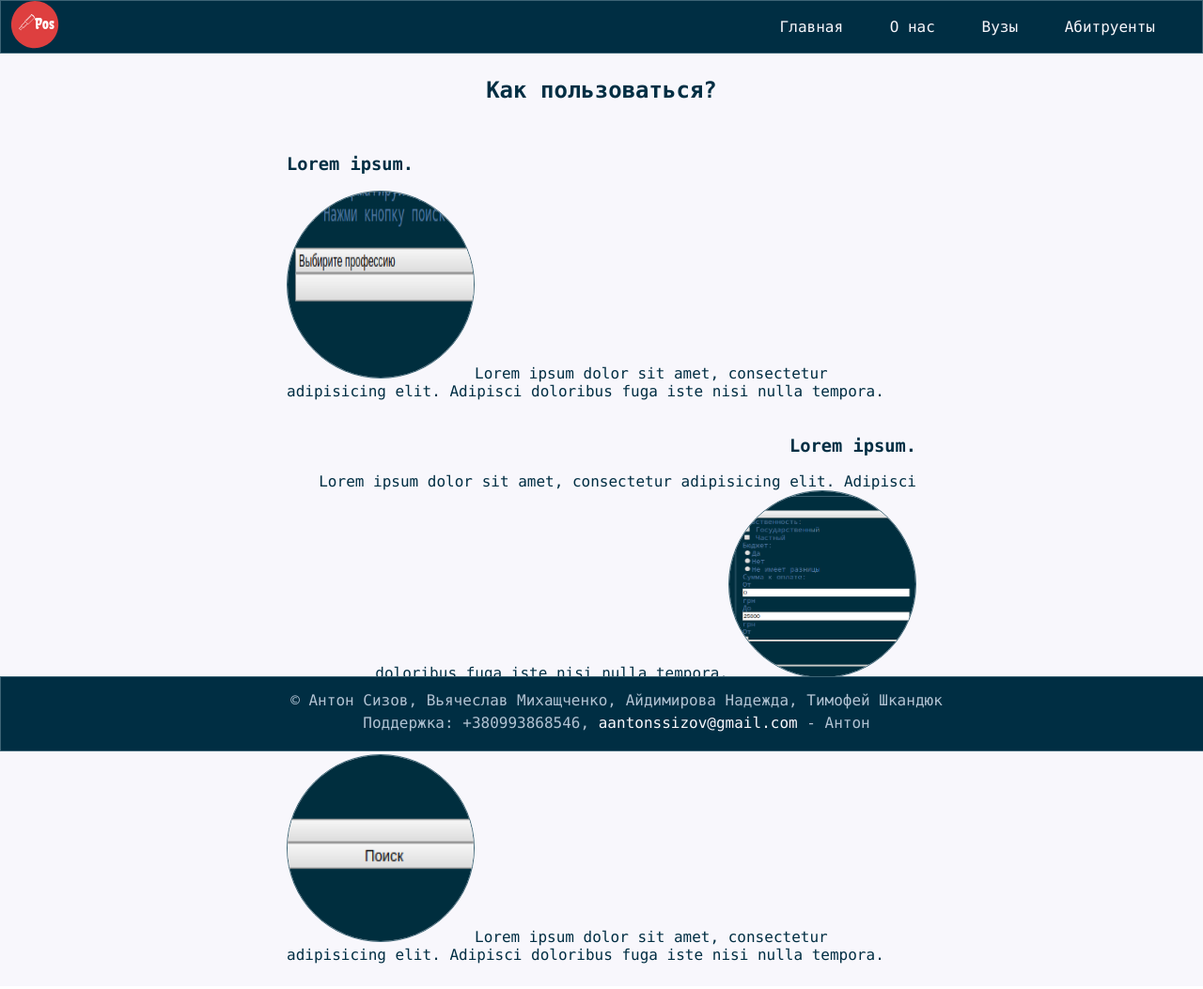
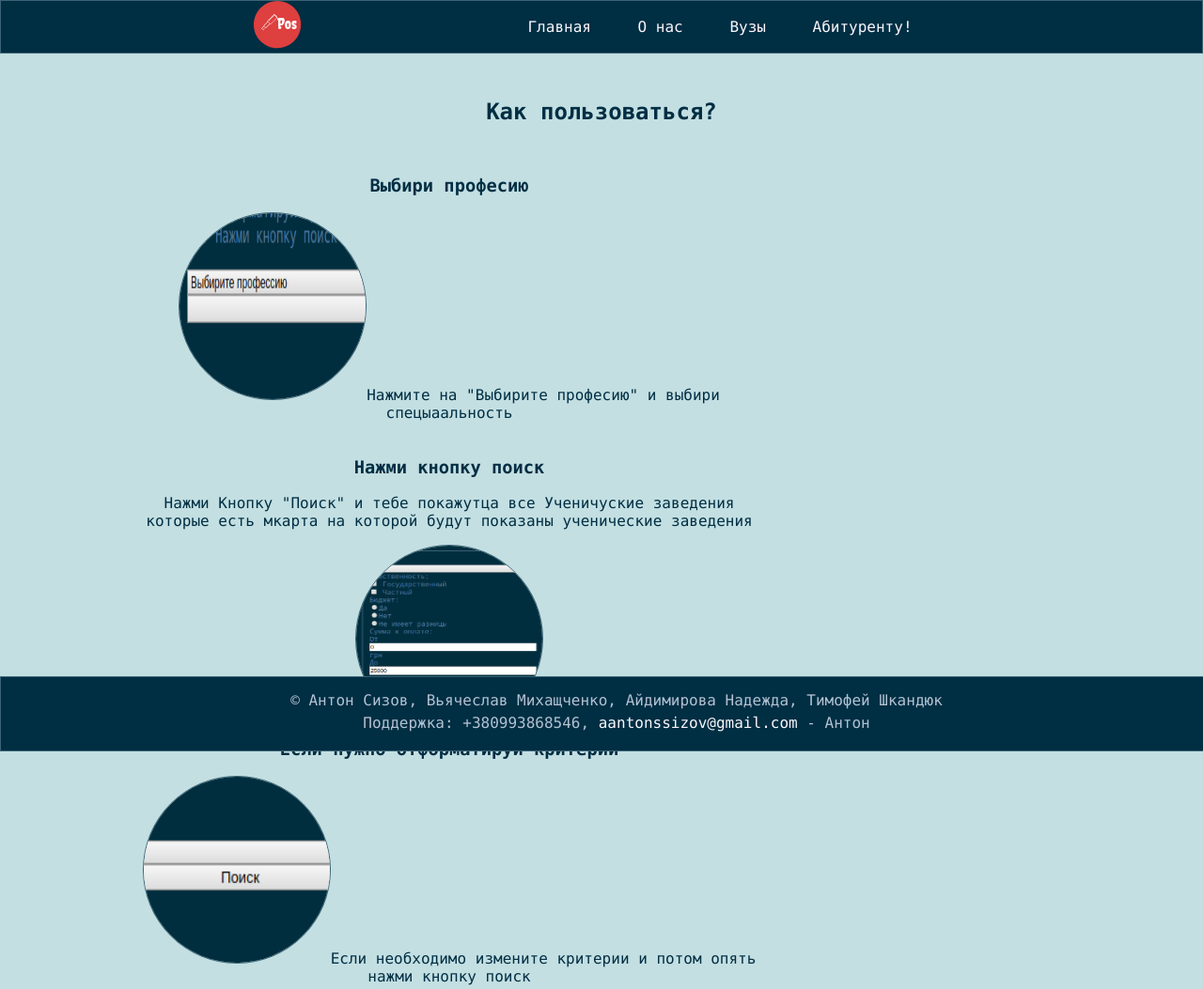
Before and after one commit to aantonssizov/Postuplenie, a plain HTML site: page help.html in a window 1280 px wide. Shown: the whole page at 94% size. Drawn offline with Linux system fonts and the light colour scheme.

Commit message:
Add files via upload

```diff
--- a/css/style.css
+++ b/css/style.css
@@ -46,6 +46,7 @@ header {
     padding: 0 10px;
     box-sizing: border-box;
 }
+
 .center {
     display: flex;
     justify-content: space-between;
@@ -124,45 +125,6 @@ input[type=number] {
     width: 37%;
     display: inline-block;
     margin-top: 4px;
-}
-.article {
-    padding: 5px;
-    text-align: center;
-    box-sizing: border-box;
-	background-color: #f8f7fc;
-	color: #002e43;
-}
-.article-content {
-    max-width: 1024px;
-    margin: 0 auto;
-    display: flex;
-	background-color: #f8f7fc;
-	color: #002e43;
-    justify-content: flex-start;
-    align-items: center;
-    flex-direction: column;
-    text-align: left;
-    box-sizing: border-box;
-}
-.article-how:nth-child(2) {
-    text-align: right;
-}
-.article-how:last-child {
-    margin-bottom: 15px;
-}
-.article-how {
-    padding: 15px;
-    margin: 0;
-    width: 700px;
-    height: 300px;
-    box-sizing: border-box;
-}
-.article-how__img {
-    border: 1px solid #3d6475;
-    border-radius: 100%;
-    width: 200px;
-    height: 200px;
-    box-sizing: border-box
 }
 /*footer*/
 .footer {
--- a/help.html
+++ b/help.html
@@ -8,39 +8,95 @@
     <meta http-equiv="X-UA-Compatible" content="ie=edge">
     <title>Postuplenie</title>
     <link rel="stylesheet" href="css/style.css">
+    <style>
+        body {
+            background: #c3dfe2;
+        }
+        header {
+            position: fixed;
+            width: 100%;
+            top: 0;
+        }
+        .footer {
+            position: fixed;
+            bottom: 0;
+        }
+        .article {
+            padding: 5px;
+            text-align: center;
+            box-sizing: border-box;
+            background-color: #c3dfe2;
+            color: #002e43;
+            height: calc(100vh - 100px);
+        }
+        .article-content {
+            max-width: 1024px;
+            margin: 0 auto;
+            /*display: flex;*/
+            background-color: #c3dfe2;
+            color: #002e43;
+            text-align: center;
+            box-sizing: border-box;
+            min-height: calc(100vh - 200px);
+            margin-bottom: 90px;
+        }
+        .article-how:nth-child(2) {
+            text-align: center;
+        }
+        .article-how:last-child {
+            /*margin-bottom: 15px;*/
+        }
+        .article-how {
+            padding: 15px;
+            margin: 0;
+            width: 700px;
+            height: 300px;
+            box-sizing: border-box;
+        }
+        .article-how__img {
+            border: 1px solid #3d6475;
+            border-radius: 100%;
+            width: 200px;
+            height: 200px;
+            box-sizing: border-box
+        }
+        .margin-top {
+            margin-top: 100px;
+        }
+    </style>
 </head>
 
 <body>
-    <header>
+<header>
+    <div class="center">
         <a href="index.html"><img src="img/logo.png" alt="logo" id="logo"></a>
         <ul class="header-menu">
             <li class="header-menu__item"><a href="index.html" class="hvr-shadow-radial">Главная</a></li>
             <li class="header-menu__item"><a href="help.html" class="hvr-shadow-radial">О нас</a></li>
             <li class="header-menu__item"><a href="vuzlist.html" class="hvr-shadow-radial">Вузы</a></li>
-            <li class="header-menu__item"><a href="abitruent.html" class="hvr-shadow-radial">Абитруенты</a></li>
+            <li class="header-menu__item"><a href="abitruent.html" class="hvr-shadow-radial">Абитуренту!</a></li>
         </ul>
+    </div>
+</header>
 
-        <button class="mobile-menu-btn"></button>
-
-    </header>
-
-    <div class="article">
-        <h2>Как пользоваться?</h2>
+    <div class="article content" style="width: 100%; background: #c3dfe2;">
+        <h2 class="margin-top">Как пользоваться?</h2>
         <div class="article-content">
             <div class="article-how">
-                <h3 class="article-how__h1">Lorem ipsum.</h3>
+                <h3 class="article-how__h1">Выбири професию</h3>
 
-                <p><img class="article-how__img" src="img/first.png" alt="first">Lorem ipsum dolor sit amet, consectetur adipisicing elit. Adipisci doloribus fuga iste nisi nulla tempora.</p>
+                <p><img class="article-how__img" src="img/first.png" alt="first">Нажмите на "Выбирите професию" и выбири спецыаальность</p>
             </div>
             <div class="article-how">
-                <h3 class="article-how__h1">Lorem ipsum.</h3>
+                <h3 class="article-how__h1">Нажми кнопку поиск</h3>
 
-                <p>Lorem ipsum dolor sit amet, consectetur adipisicing elit. Adipisci doloribus fuga iste nisi nulla tempora.<img class="article-how__img" src="img/second.png" alt="second"></p>
+                <p>Нажми Кнопку "Поиск" и тебе покажутца все Ученичуские заведения которые есть мкарта на которой будут показаны ученические заведения</p>
+                <img class="article-how__img" src="img/second.png" alt="second">
             </div>
             <div class="article-how">
-                <h3 class="article-how__h1">Lorem ipsum.</h3>
+                <h3 class="article-how__h1">Если нужно отформатируй критерии</h3>
 
-                <p><img class="article-how__img" src="img/third.png" alt="fird">Lorem ipsum dolor sit amet, consectetur adipisicing elit. Adipisci doloribus fuga iste nisi nulla tempora.</p>
+                <p><img class="article-how__img" src="img/third.png" alt="third">Если необходимо измените критерии и потом опять нажми кнопку поиск</p>
             </div>
         </div>
     </div>
```
Also changed, not shown: abitruent.html (+47 -28 lines), vuzlist.html (+4 -5 lines).
